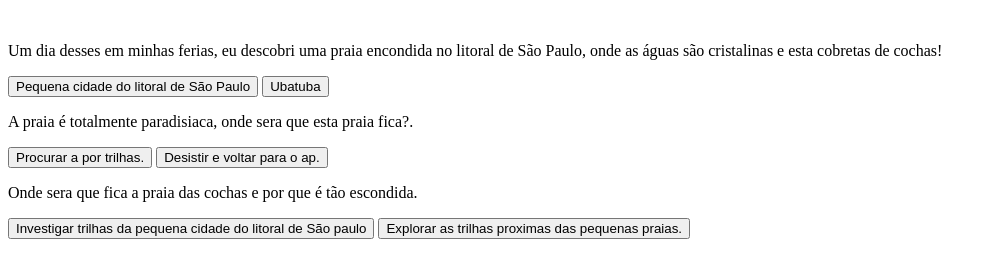
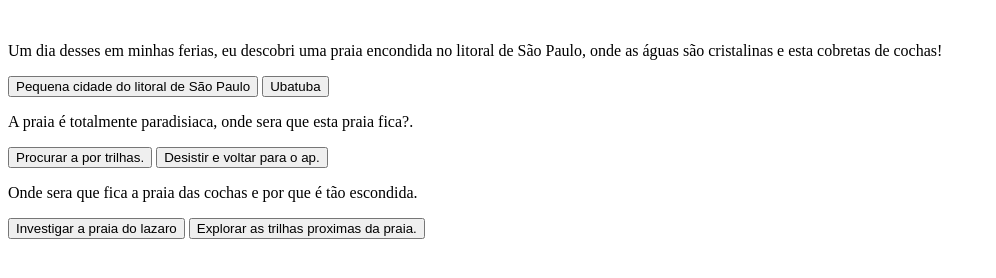
Before and after one commit to AnaVicente3c/As-aventuras, a plain HTML site: page index.html in a window 1280 px wide. Shown: the whole page, without its empty margins (0-996 px from the left). Drawn offline with Linux system fonts and the light colour scheme; a web font is replaced by a local one.

Commit message:
Update index.html

```diff
--- a/index.html
+++ b/index.html
@@ -24,8 +24,8 @@
         </div>
         <div class="passo" id="passo-2">
             <p>Onde sera que fica a praia das cochas e por que é tão escondida. </p>
-            <button class="btn-proximo" data-proximo="5">Investigar trilhas da pequena cidade do litoral de São paulo</button>
-            <button class="btn-proximo" data-proximo="6">Explorar as trilhas proximas das pequenas praias.</button>
+            <button class="btn-proximo" data-proximo="5">Investigar a praia do lazaro</button>
+            <button class="btn-proximo" data-proximo="6">Explorar as trilhas proximas da praia.</button>
         </div>
     </main>
     <script src="script.js"></script>
```
